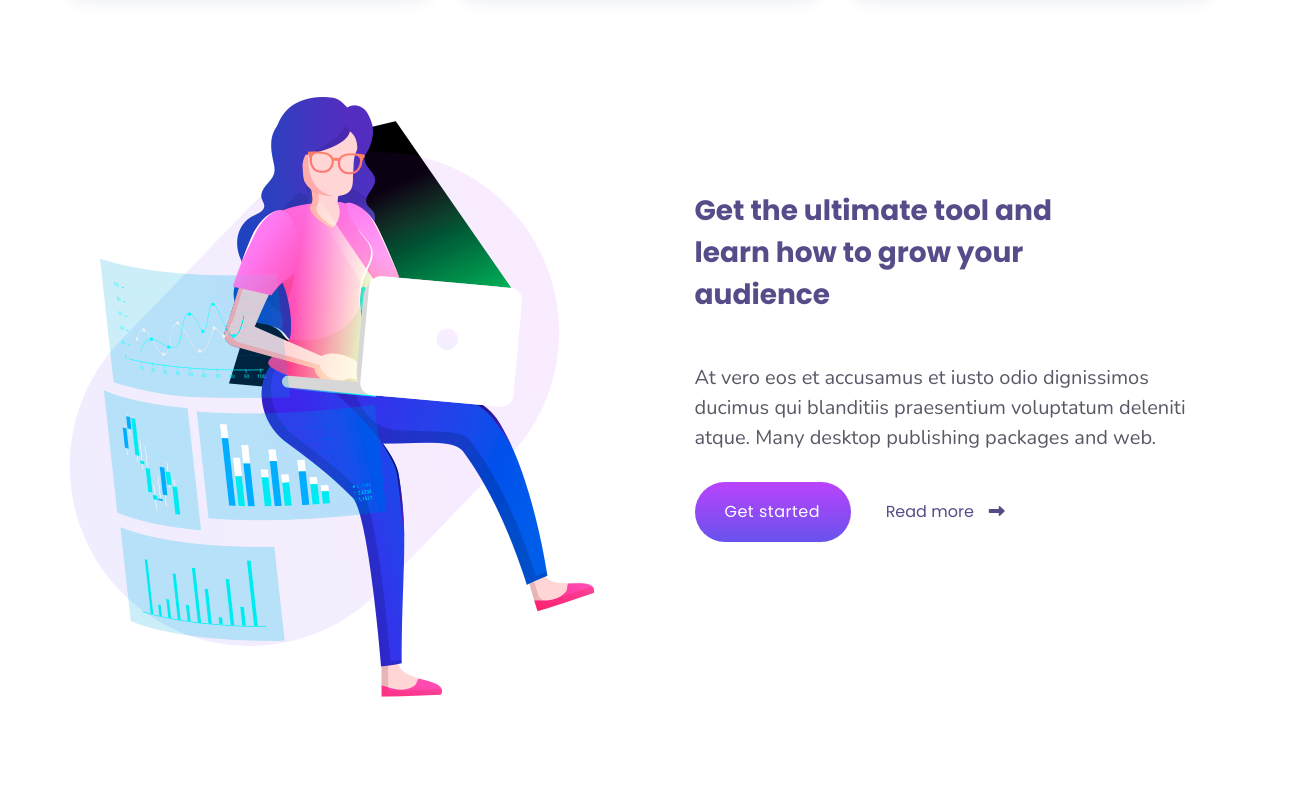
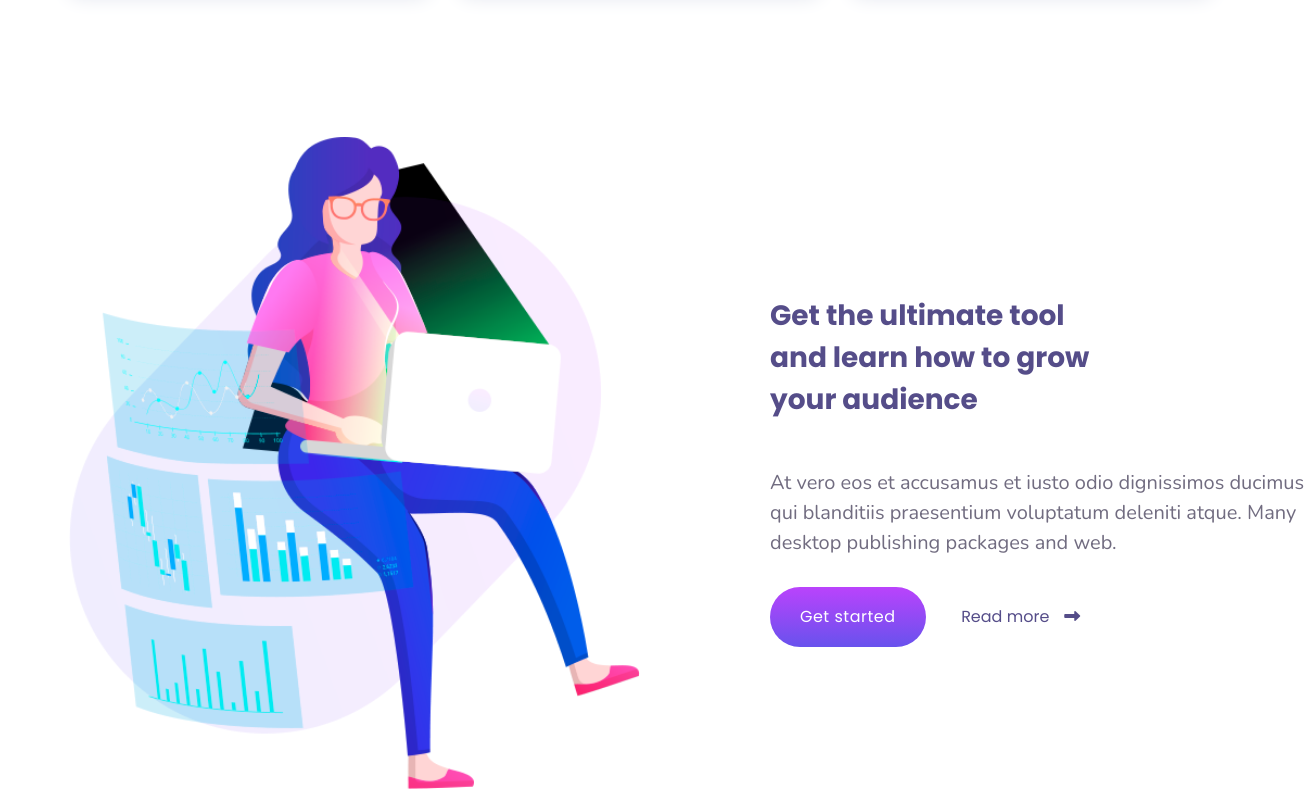
Before and after one commit to StepashkaJu/Elipso-Layout, a plain HTML site: page index.html in a window 1280 px wide. Shown: the part 1349-2138 px from the top of the page, 1312 px wide, since content can reach past the window. Before the commit the page ends 2046 px from the top, so only its background shows below. Drawn offline with nearby package versions, Linux system fonts and the light colour scheme.

Commit message:
second stage block v2

```diff
--- a/css/style.css
+++ b/css/style.css
@@ -321,17 +321,58 @@ ul {
     padding-bottom: 3.5rem;
 }
 
-.girl-hero {
+.article {
+    display: flex;
+    justify-content: space-between;
+    align-items: center;
+    margin-top: 14rem;
+}
+
+.article__content,
+.article-hero {
+    width: 50%;
+    flex-shrink: 0;
+}
+
+.article-hero {
     margin-right: 10rem;
 }
 
-.medium-stage__title {
+.article__content {
+    padding-left: 3rem;
+}
+
+.article__title {
     font-size: 2.8rem;
     line-height: 1.5;
-    padding-bottom: 4.7rem;
-    padding-right: 15rem;
+    margin-bottom: 4.7rem;
+    width: 356px;
 }
 
+.article__text {
+    color: #716c80;
+    font-size: 2rem;
+    margin-bottom: 4.5rem;
+    text-align: left;
+}
+
+.article__actions .btn-dark {
+    margin-right: 3rem;
+}
+
+/* .article__content_reverse {
+    margin-right: 12rem;
+}
+
+.article-hero_reverse {
+    margin: auto;
+}
+
+.article__content_reverse,
+.article-hero_reverse {
+    width: 50%;
+    flex-shrink: 0;
+} */
 
 /* .video-content {
     position: relative;
--- a/index.html
+++ b/index.html
@@ -122,18 +122,22 @@
           <a href="#" class="link link-arrow card-link">Read more</a>
         </div>
       </div>
-      <div class="stage">
-        <img src="img/split girl.png" alt="stage image" class="girl-hero" />
-        <div class="stage__content">
-          <h2 class="medium-stage__title">
+      <div class="article">
+        <img
+          src="img/split girl.png"
+          alt="article image"
+          class="article-hero"
+        />
+        <div class="article__content">
+          <h2 class="article__title">
             Get the ultimate tool and learn how to grow your audience
           </h2>
-          <p class="stage__text">
+          <p class="article__text">
             At vero eos et accusamus et iusto odio dignissimos ducimus qui
             blanditiis praesentium voluptatum deleniti atque. Many desktop
             publishing packages and web.
           </p>
-          <div class="stage__actions">
+          <div class="article__actions">
             <a href="#" class="btn btn-dark">Get started</a>
             <a href="#" class="link link-arrow">Read more</a>
           </div>
@@ -149,6 +153,27 @@
           is beautifully and extremely intuitive to use.
         </p>
       </div> -->
+      <!-- <div class="article">
+        <div class="article__content_reverse">
+          <h2 class="article__title">
+            Get the ultimate tool and learn how to grow your audience
+          </h2>
+          <p class="article__text">
+            At vero eos et accusamus et iusto odio dignissimos ducimus qui
+            blanditiis praesentium voluptatum deleniti atque. Many desktop
+            publishing packages and web.
+          </p>
+          <div class="article__actions">
+            <a href="#" class="btn btn-dark">Get started</a>
+            <a href="#" class="link link-arrow">Read more</a>
+          </div>
+        </div>
+        <img
+          src="img/split boy.png"
+          alt="article image"
+          class="article-hero_reverse"
+        />
+      </div> -->
     </div>
   </body>
 </html>
```
